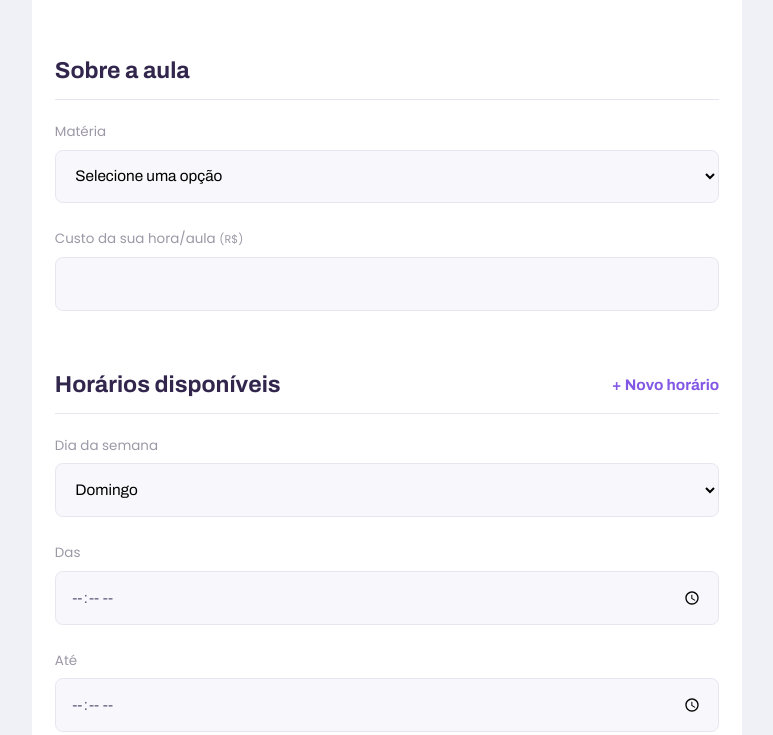
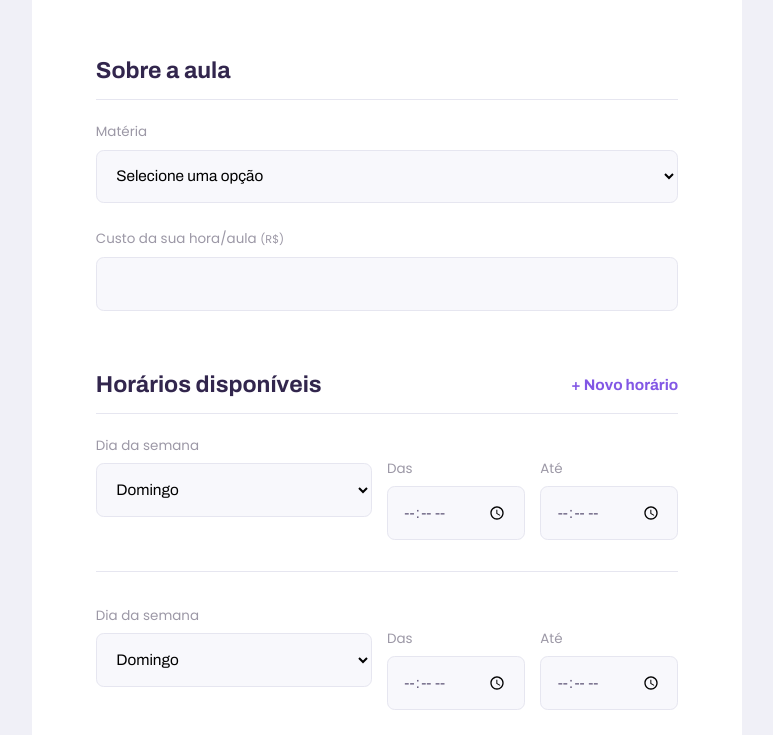
Before and after one commit to amandagonsalves/nodejs-basic-study-platform, a plain HTML site: page give-classes.html in a window 1280 px wide. Shown: the part 947-1682 px from the top of the page, without its empty margins (253-1026 px from the left). Drawn offline with Linux system fonts and the light colour scheme.

Commit message:
form give classes

```diff
--- a/styles/partials/page-give-classes.css
+++ b/styles/partials/page-give-classes.css
@@ -92,4 +92,19 @@
     #page-give-classes #container {
         max-width: 100vw;
     }
+    #page-give-classes .page-header .header-content {
+        margin-bottom: 0;
+    }
+    #page-give-classes main fieldset {
+        padding: 0 64px;
+    }
+    .schedule-item {
+        display: grid;
+        grid-template-columns: 2fr 1fr 1fr;
+        column-gap: 1.6rem;
+    }
+    #page-give-classes .select-block+.input-block,
+    #page-give-classes .input-block+.input-block  {
+        margin-top: 0;
+    }
 }
```
